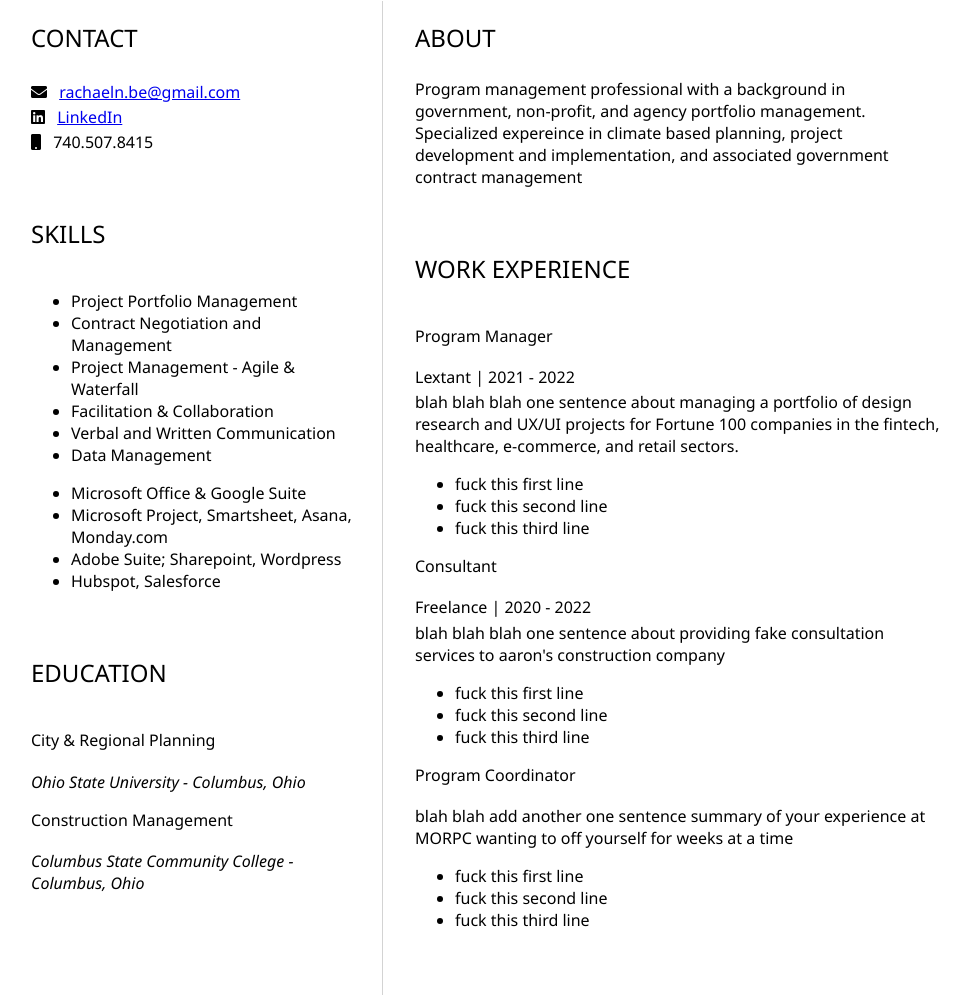
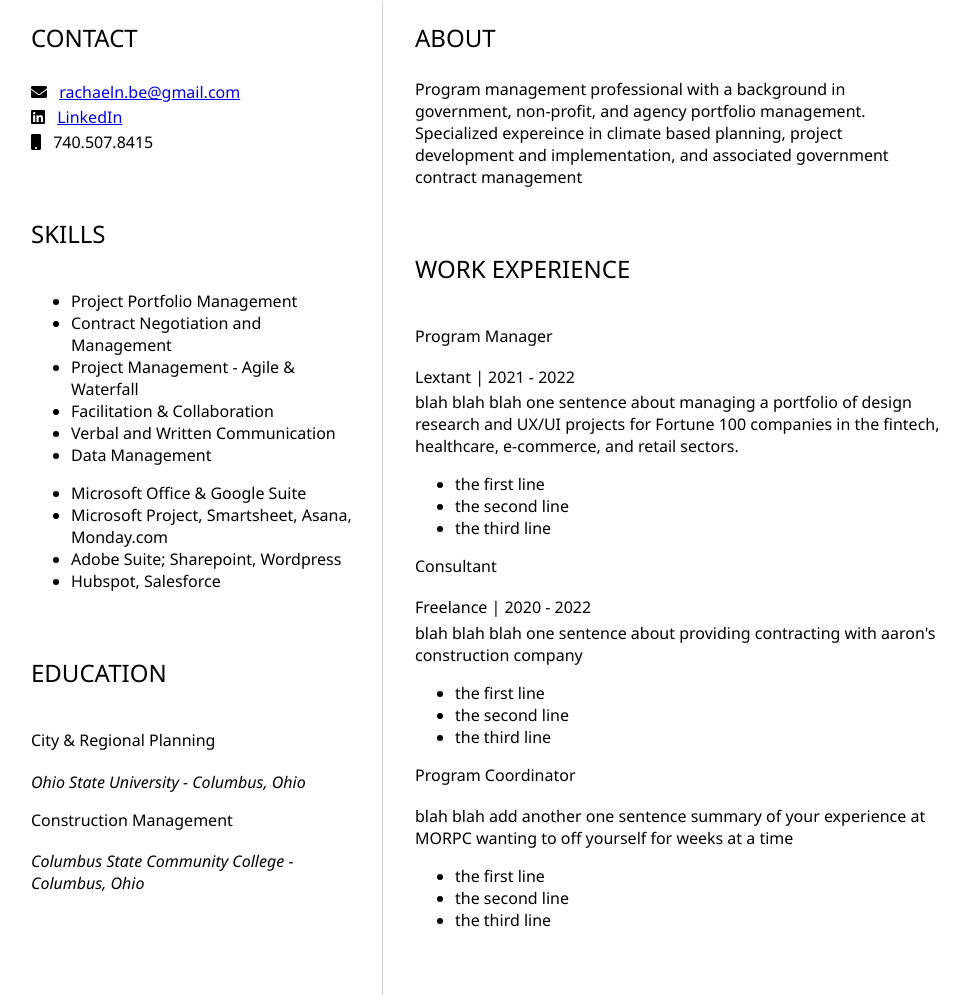
Before and after one commit to rabeemer1/Resume2022, a plain HTML site: page index.html in a window 1280 px wide. Shown: the part 256-1251 px from the top of the page, without its empty margins (161-1130 px from the left). Drawn offline with Linux system fonts and the light colour scheme.

Commit message:
DPM update

```diff
--- a/index.html
+++ b/index.html
@@ -9,7 +9,7 @@
 		<header id="header">
 					<h1><b>RACHAEL</b> BEEMAN</h1>
 			<hr>
-			<b>PROGRAM MANAGER</b>
+			DIGITAL PROJECT MANAGER
 			<hr>
 		</header>
 		<main>
@@ -80,30 +80,30 @@
 		blah blah blah one sentence about managing a portfolio of design research and UX/UI projects for Fortune 100 companies in the fintech, healthcare, e-commerce, and retail sectors.
     </p>
     <ul>
-		<li>fuck this first line</li>
-		<li>fuck this second line</li>
-		<li>fuck this third line</li>
+		    <li>the first line</li>
+		    <li>the second line</li>
+		    <li>the third line</li>
     </ul>
                     <h3>Consultant</h3>
     <p>
 		Freelance | 2020 - 2022
     </p>
     <p>
-		blah blah blah one sentence about providing fake consultation services to aaron's construction company
+		blah blah blah one sentence about providing contracting with aaron's construction company
     </p>
     <ul>
-		<li>fuck this first line</li>
-		<li>fuck this second line</li>
-		<li>fuck this third line</li>
+		    <li>the first line</li>
+		    <li>the second line</li>
+		    <li>the third line</li>
     </ul>
                     <h3>Program Coordinator</h3>
     <p>
         blah blah add another one sentence summary of your experience at MORPC wanting to off yourself for weeks at a time
     </p>
     <ul>
-        <li>fuck this first line</li>
-        <li>fuck this second line</li>
-        <li>fuck this third line</li>
+        <li>the first line</li>
+        <li>the second line</li>
+        <li>the third line</li>
     </ul>
     </p>
 				</section>
```
